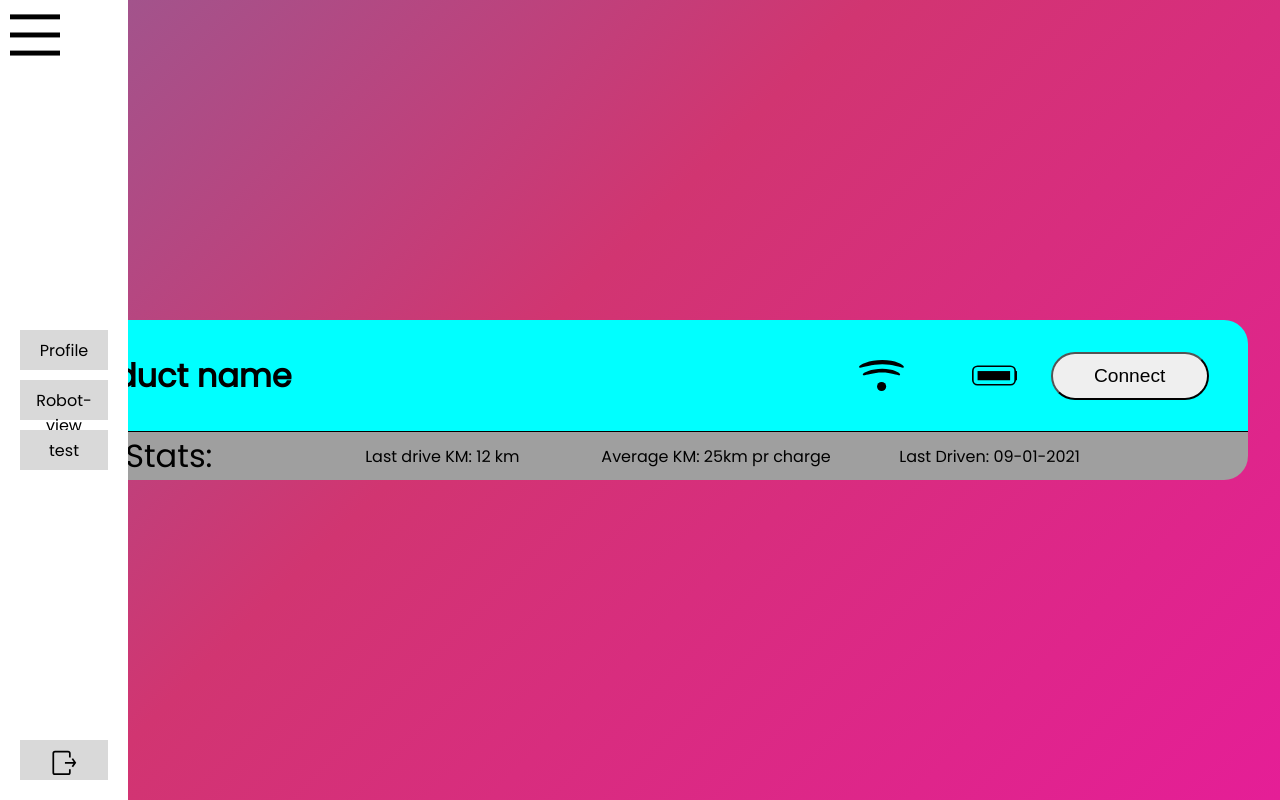
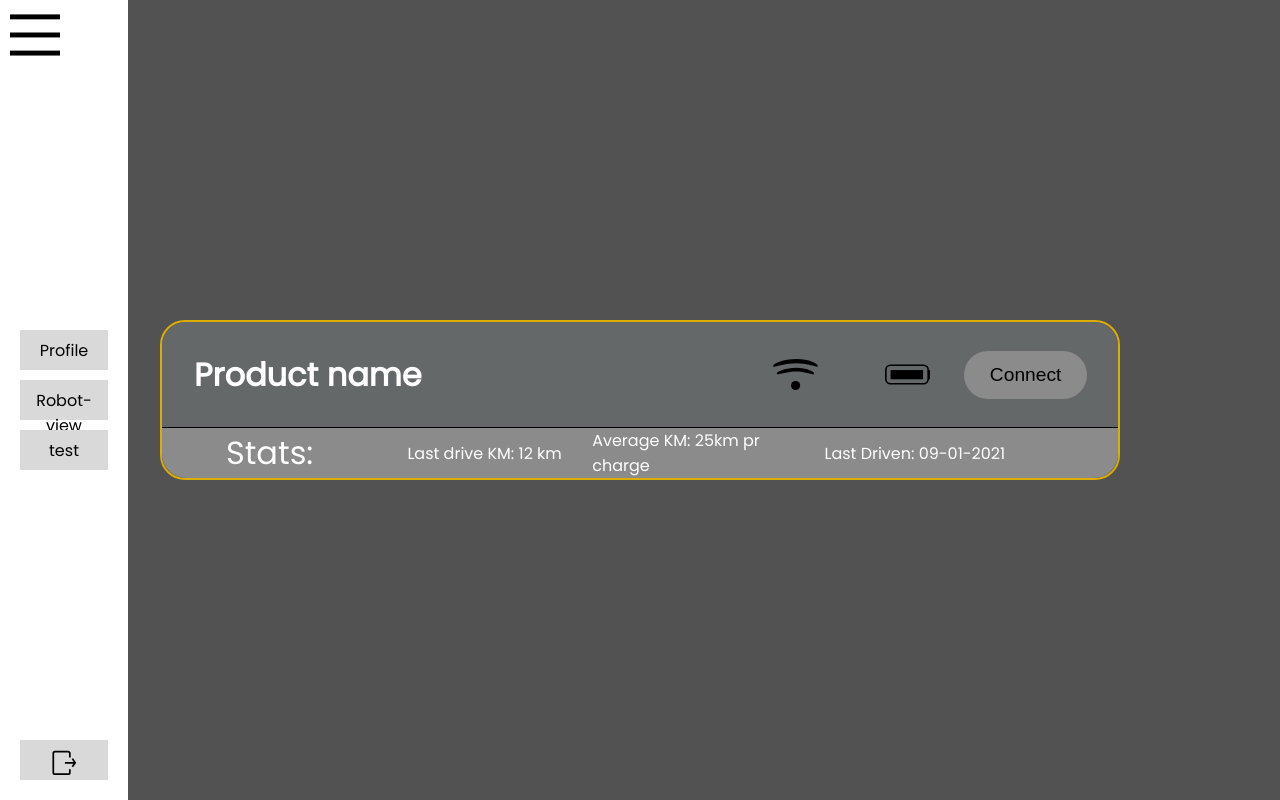
Before and after one commit to Danielsteenberg-bot/Web-Driver, a Node server app: page /dashboard/manage in a window 1280 px wide. Run offline with Node 20, Linux system fonts and the light colour scheme; some libraries are stand-ins or nearby versions.

Commit message:
update manage page

```diff
--- a/app/public/style/main.css
+++ b/app/public/style/main.css
@@ -11,15 +11,7 @@
 }
 
 body {
-  background: linear-gradient(
-    -45deg,
-    #ff00c7,
-    rgb(209, 53, 113),
-    #23a6d5,
-    #23d5ab
-  );
-  background-size: 400% 400%;
-  animation: gradient 12s ease infinite;
+  background-color: #525252;
   height: 100vh;
   overflow-x: hidden;
   overflow-y: hidden;
--- a/app/public/style/manage.css
+++ b/app/public/style/manage.css
@@ -8,9 +8,11 @@
 :root {
   --blue-color: #3fcaf6;
   --pink-color: #ff00c7a6;
-  --grey-color: #9f9f9f;
+  --grey-color: #646868;
+  --darker-grey: #8B8B8B;
   --black-color: #000000;
   --white-color: #ffffff;
+  --yellow-color: #DCAD05;
 }
 
 .container {
@@ -27,14 +29,17 @@
   align-items: center;
   justify-content: center;
   height: 20vh;
-  width: 95%;
+  width: 75%;
+  border: 2px solid var(--yellow-color);
+  border-radius: 25px;
+  color: white;
 }
 
 .top-bar {
   display: flex;
   flex-direction: row;
   width: 100%;
-  background-color: aqua;
+  background-color: var(--grey-color);
   border-radius: 1.5rem 1.5rem 0rem 0rem;
   height: 35vh;
 }
@@ -79,11 +84,16 @@
   height: 3rem;
   font-size: 1.2rem;
   border-radius: 1.5rem;
+  background-color: var(--darker-grey);
+  border: none;
+}
+.connectBTN:hover{
+  border: 2px solid var(--yellow-color);
 }
 
 .bottom-bar {
   width: 100%;
-  background-color: var(--grey-color);
+  background-color: var(--darker-grey);
   border-top: var(--black-color) 1px solid;
   border-radius: 0rem 0rem 1.5rem 1.5rem;
   height: 60%;
```
